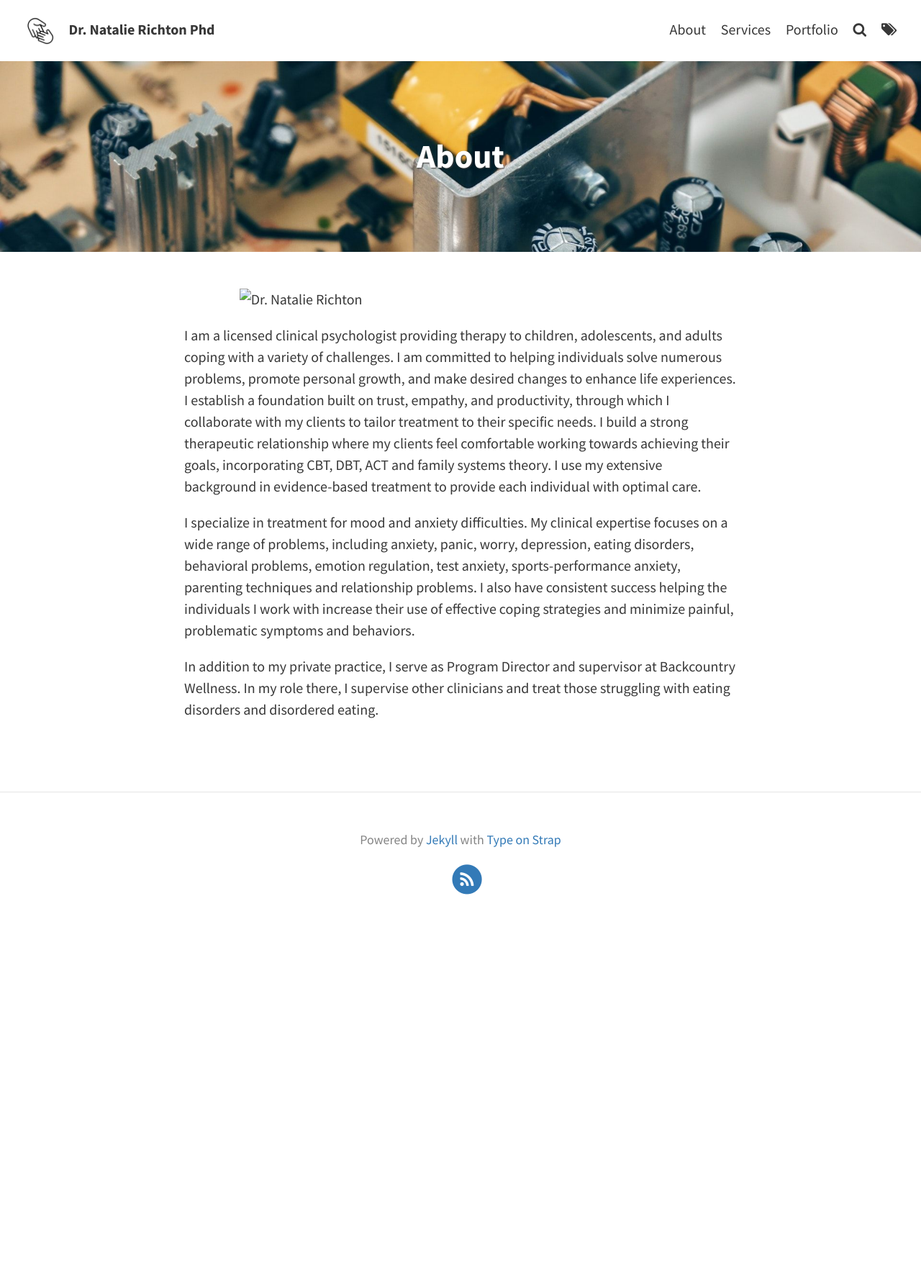
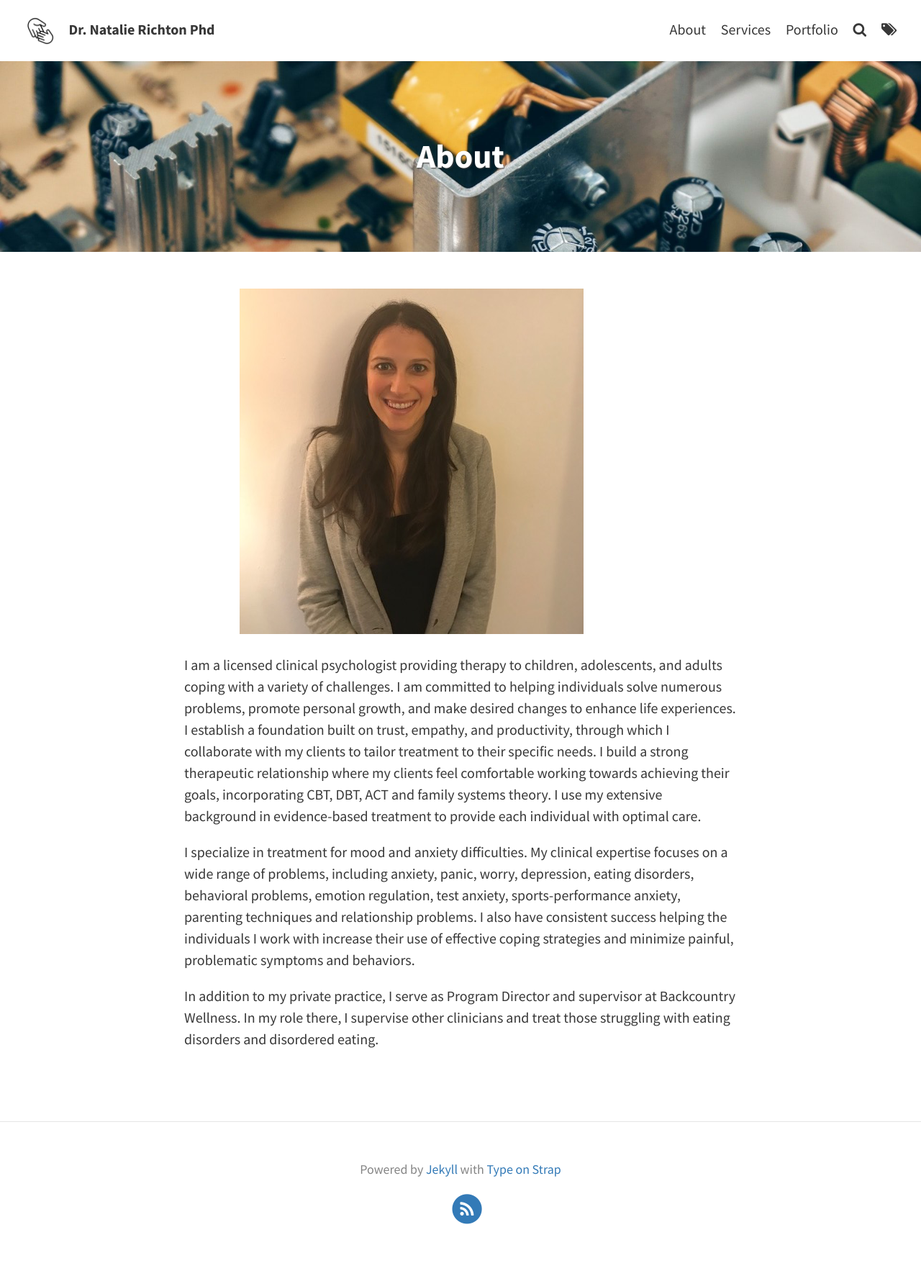
Before and after one commit to elirosen/natalie, a Jekyll site: the page built from pages/about.md, in a window 1280 px wide. Shown: the whole page at 72% size. Built offline with Jekyll 4.4.1, drawn with Linux system fonts in a browser that asks for light colours; before the commit the page ends 1315 px from its top, so only the background shows below that.

Commit message:
favicon, images
- replaced favicon file
- correctly include image

```diff
--- a/pages/about.md
+++ b/pages/about.md
@@ -6,7 +6,8 @@ feature-img: "assets/img/pexels/circuit.jpeg"
 
 ---
 
-![Dr. Natalie Richton](natalie/assets/img/nat-headshot.png "Dr. Natalie Richton")
+![Dr. Natalie Richton]({{ site.baseurl }}/assets/img/nat-headshot.png)
+
 
 I am a licensed clinical psychologist providing therapy to children, adolescents, and adults coping with a variety of challenges. I am committed to helping individuals solve numerous problems, promote personal growth, and make desired changes to enhance life experiences. I establish a foundation built on trust, empathy, and productivity, through which I collaborate with my clients to tailor treatment to their specific needs. I build a strong therapeutic relationship where my clients feel comfortable working towards achieving their goals, incorporating CBT, DBT, ACT and family systems theory. I use my extensive background in evidence-based treatment to provide each individual with optimal care.
 
```
Also changed, not shown: assets/favicon.ico, assets/img/dnr-icon.png (deleted).
